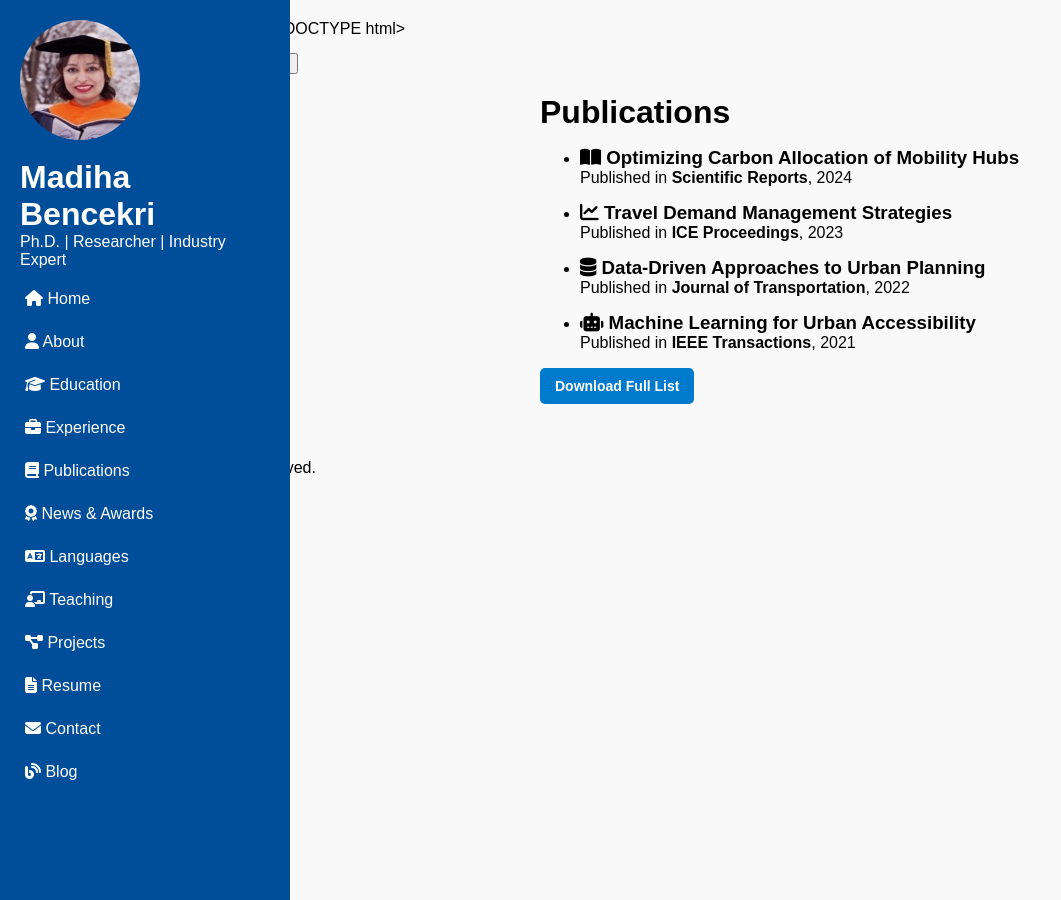
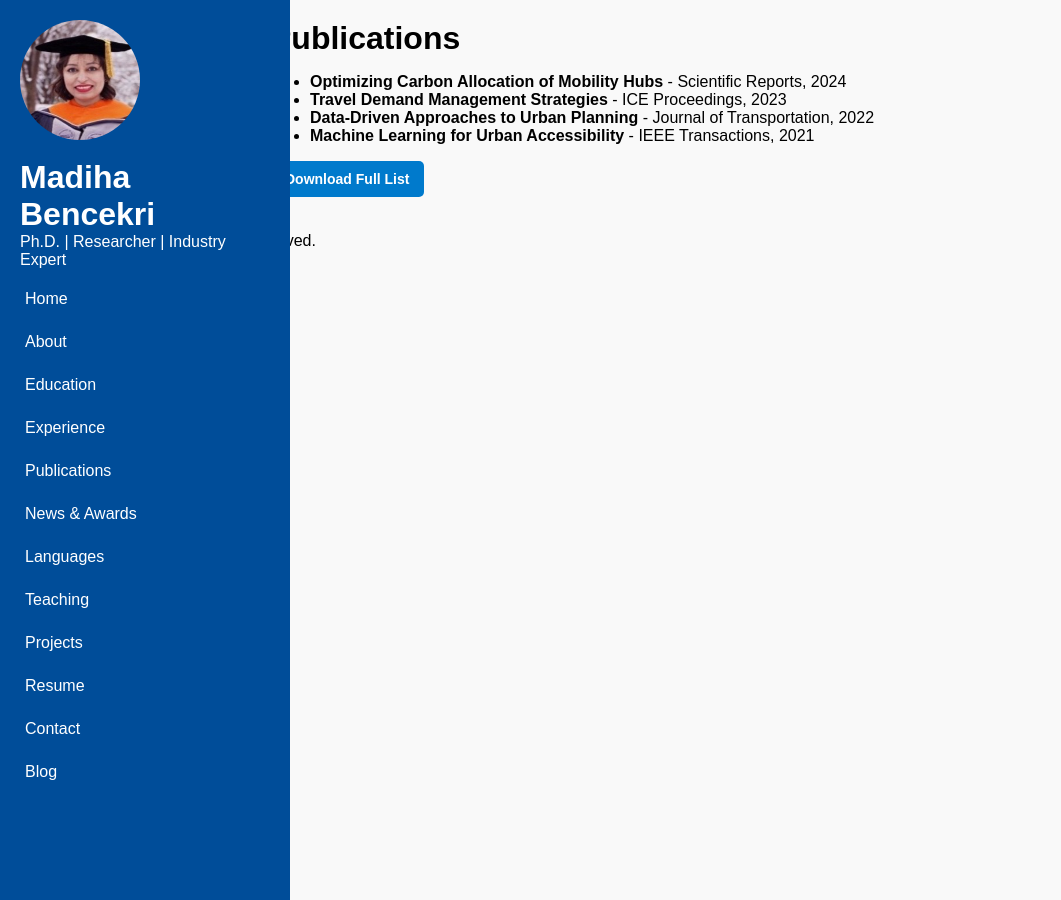
Before and after one commit to dihaben/Madiha-Bencekri, a Jekyll site: the page built from publications.md, in a window 1280 px wide. Shown: the whole page, without its empty margins (0-1061 px from the left). Built offline with Jekyll 4.4.1, drawn with Linux system fonts in a browser that asks for light colours; nearby versions of some CDN libraries; our own code applies the rules of GitHub Pages for plain Markdown files.

Commit message:
Update publications.md

```diff
--- a/publications.md
+++ b/publications.md
@@ -1,71 +1,24 @@
-<!DOCTYPE html>
-<html lang="en">
-<head>
-  <meta charset="UTF-8">
-  <meta name="viewport" content="width=device-width, initial-scale=1.0">
-  <meta name="description" content="Explore key publications by Madiha Bencekri, focusing on mobility hubs, travel demand management, and urban accessibility.">
-  <title>Publications - Madiha Bencekri</title>
-  <link rel="stylesheet" href="assets/css/styles.css">
-  <script src="https://kit.fontawesome.com/a076d05399.js" crossorigin="anonymous"></script> <!-- Font Awesome for icons -->
-</head>
-<body>
-  <!-- Sidebar toggle button -->
-  <button class="sidebar-toggle" aria-label="Toggle Sidebar">☰</button>
+---
+layout: default
+title: Publications
+description: My publications and research.
+---
 
-  <!-- Sidebar -->
-  <div class="sidebar">
-    <img src="assets/images/profile.jpg" alt="Profile picture of Madiha Bencekri">
-    <h1>Madiha Bencekri</h1>
-    <p>Ph.D. | Researcher | Industry Expert</p>
-    <ul class="menu">
-      <li><a href="index.html"><i class="fas fa-home"></i> Home</a></li>
-      <li><a href="about.html"><i class="fas fa-user"></i> About</a></li>
-      <li><a href="education.html"><i class="fas fa-graduation-cap"></i> Education</a></li>
-      <li><a href="experience.html"><i class="fas fa-briefcase"></i> Experience</a></li>
-      <li><a href="publications.html" class="active"><i class="fas fa-book"></i> Publications</a></li>
-      <li><a href="awards.html"><i class="fas fa-award"></i> News & Awards</a></li>
-      <li><a href="languages.html"><i class="fas fa-language"></i> Languages</a></li>
-      <li><a href="teaching.html"><i class="fas fa-chalkboard-teacher"></i> Teaching</a></li>
-      <li><a href="projects.html"><i class="fas fa-project-diagram"></i> Projects</a></li>
-      <li><a href="resume.html"><i class="fas fa-file-alt"></i> Resume</a></li>
-      <li><a href="contact.html"><i class="fas fa-envelope"></i> Contact</a></li>
-      <li><a href="blog.html"><i class="fas fa-blog"></i> Blog</a></li>
-    </ul>
-  </div>
-
-  <!-- Main Content -->
-  <div class="main-content">
-    <h1>Publications</h1>
-    <ul class="publications-list">
-      <li>
-        <h3><i class="fas fa-book-open"></i> Optimizing Carbon Allocation of Mobility Hubs</h3>
-        <p>Published in <b>Scientific Reports</b>, 2024</p>
-      </li>
-      <li>
-        <h3><i class="fas fa-chart-line"></i> Travel Demand Management Strategies</h3>
-        <p>Published in <b>ICE Proceedings</b>, 2023</p>
-      </li>
-      <li>
-        <h3><i class="fas fa-database"></i> Data-Driven Approaches to Urban Planning</h3>
-        <p>Published in <b>Journal of Transportation</b>, 2022</p>
-      </li>
-      <li>
-        <h3><i class="fas fa-robot"></i> Machine Learning for Urban Accessibility</h3>
-        <p>Published in <b>IEEE Transactions</b>, 2021</p>
-      </li>
-    </ul>
-    <p>
-      <a href="assets/docs/Full_Publication_List.pdf" class="btn" target="_blank">Download Full List</a>
-    </p>
-  </div>
-
-  <!-- JavaScript for Sidebar Toggle -->
-  <script>
-    const sidebarToggle = document.querySelector('.sidebar-toggle');
-    const sidebar = document.querySelector('.sidebar');
-    sidebarToggle.addEventListener('click', () => {
-      sidebar.classList.toggle('active');
-    });
-  </script>
-</body>
-</html>
+<h1>Publications</h1>
+<ul>
+  <li>
+    <b>Optimizing Carbon Allocation of Mobility Hubs</b> - Scientific Reports, 2024
+  </li>
+  <li>
+    <b>Travel Demand Management Strategies</b> - ICE Proceedings, 2023
+  </li>
+  <li>
+    <b>Data-Driven Approaches to Urban Planning</b> - Journal of Transportation, 2022
+  </li>
+  <li>
+    <b>Machine Learning for Urban Accessibility</b> - IEEE Transactions, 2021
+  </li>
+</ul>
+<p>
+  <a href="assets/docs/Full_Publication_List.pdf" class="btn" target="_blank">Download Full List</a>
+</p>
```
